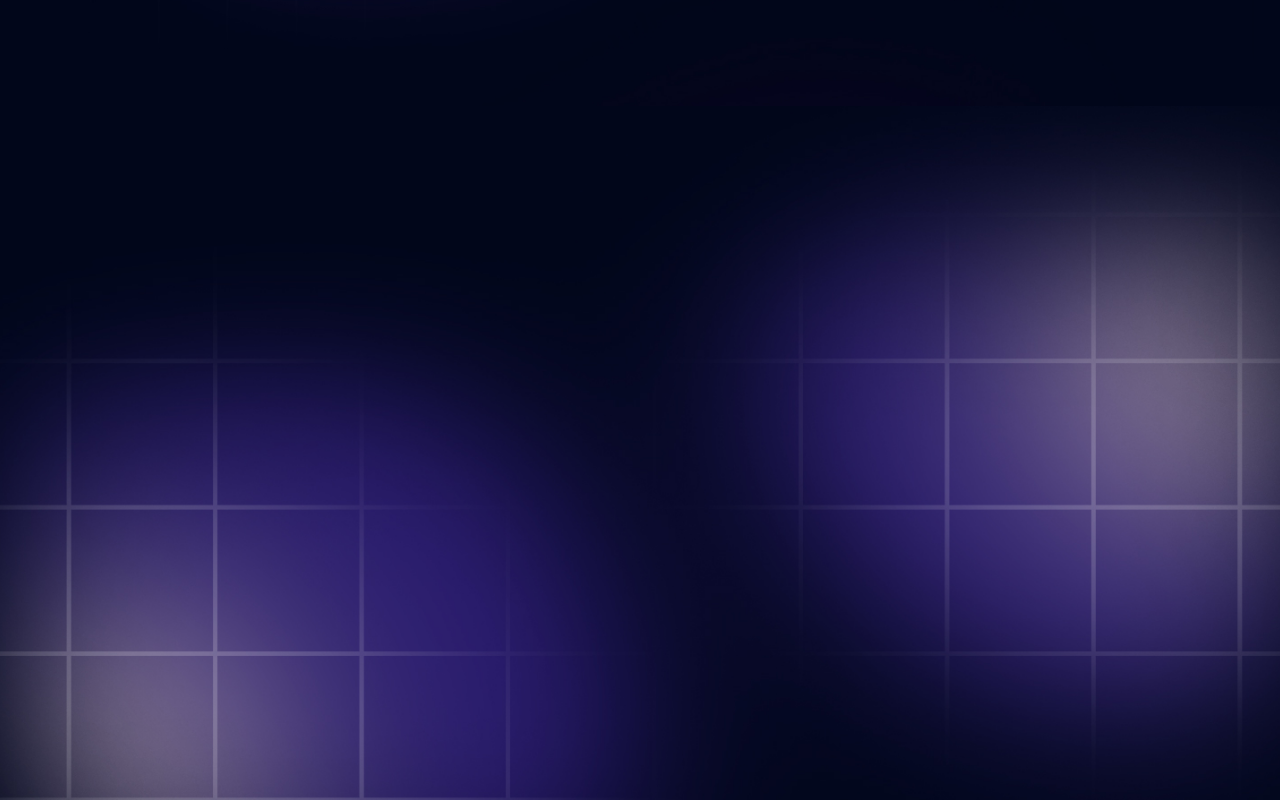
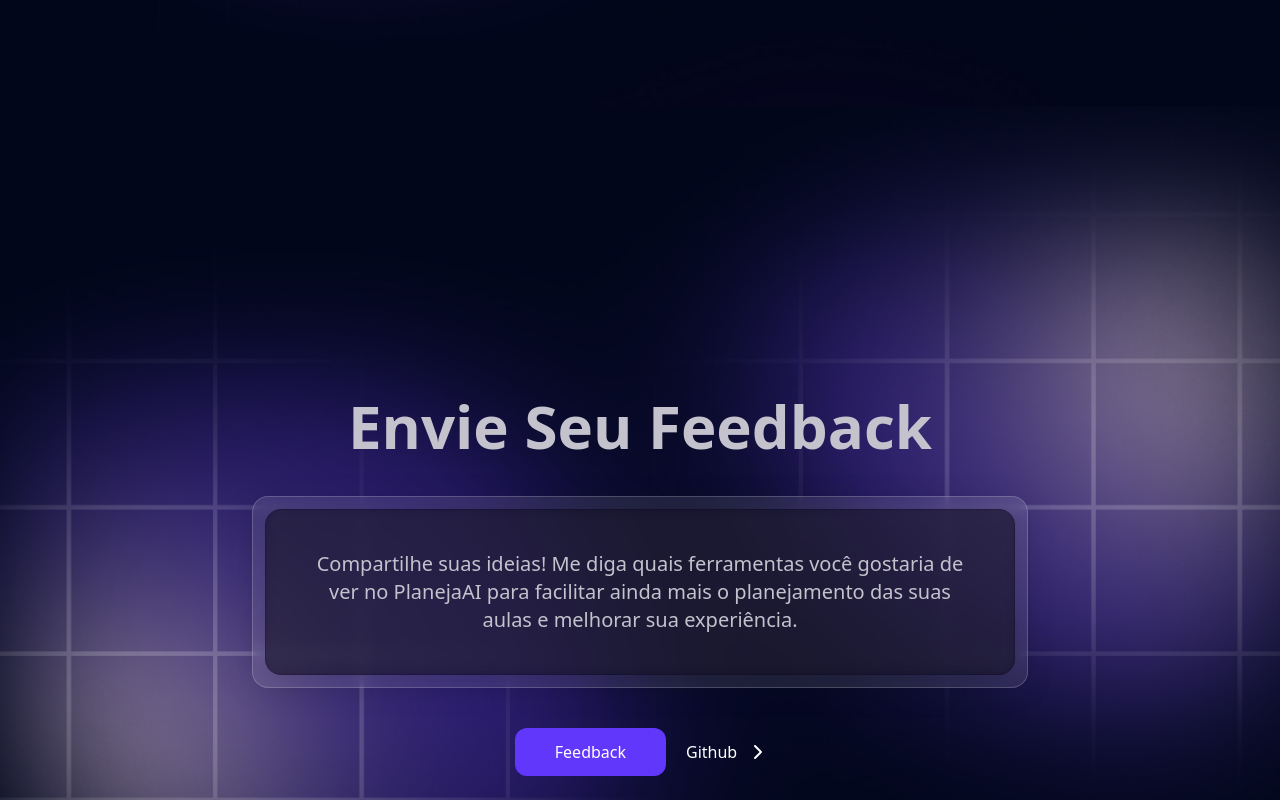
Before and after one commit to BrendonNiero/planeja-ai, a Next.js app in the folder frontend/: page / in a window 1280 px wide. Shown: the part 3094-3894 px from the top of the page. Built offline with nearby package versions, Linux system fonts and the light colour scheme.

Commit message:
feat: init feedback area

```diff
--- a/frontend/src/components/Feedback.tsx
+++ b/frontend/src/components/Feedback.tsx
@@ -1,5 +1,21 @@
+import { FaChevronRight } from "react-icons/fa6";
+
 export default function Feedback(){
     return(
-        <section className="bg-feedback h-[120vh] w-full"></section>
+        <section className="bg-feedback h-[120vh] w-full flex flex-col items-center justify-center">
+            <h1 className="text-6xl font-semibold mb-10">Envie Seu Feedback</h1>
+            <div className="glass-white p-3 mb-10 ">
+                <p className="text-cloud text-xl w-[750px] text-center bg-biuld-with-ai p-10 rounded-md">Compartilhe suas ideias! Me diga quais
+                    ferramentas você gostaria de ver no PlanejaAI para facilitar ainda mais o planejamento
+                    das suas aulas e melhorar sua experiência.</p>
+            </div>
+            <div className="flex items-center gap-5">
+                <button className="bg-[#6138FB] text-white py-3 px-10 rounded-xl">Feedback</button>
+                <button className="flex items-center gap-3 text-white">
+                    <span>Github</span>
+                    <FaChevronRight />
+                </button>
+            </div>
+        </section>
     )
 }
```
